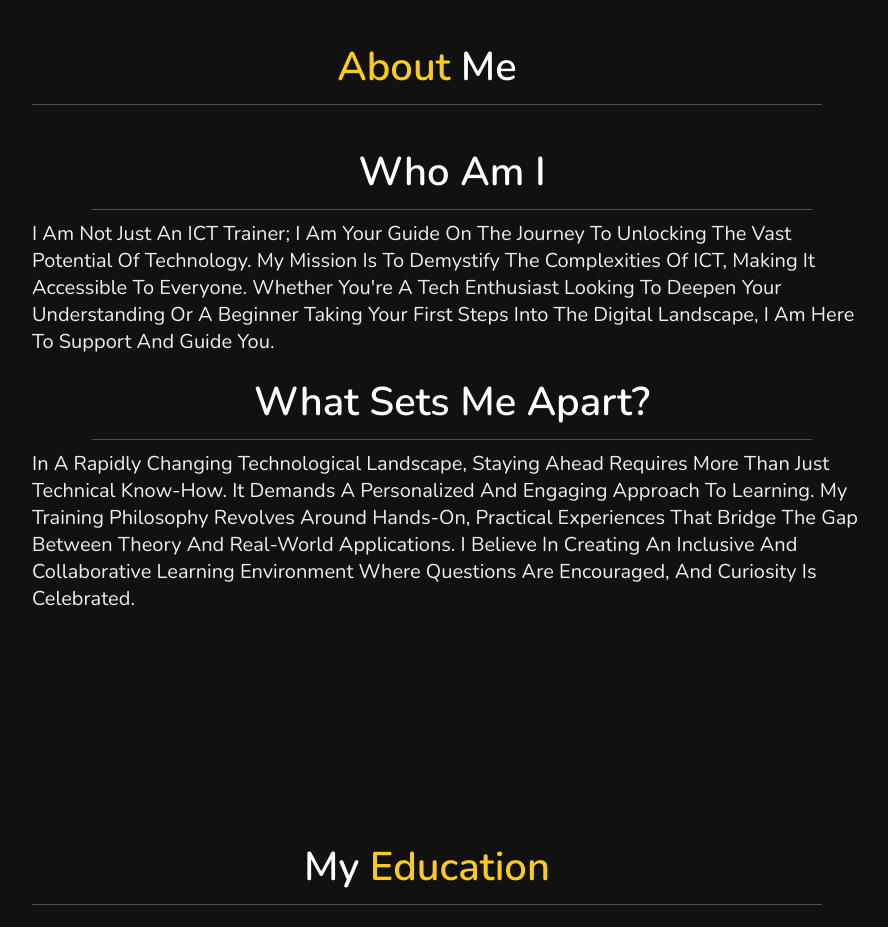
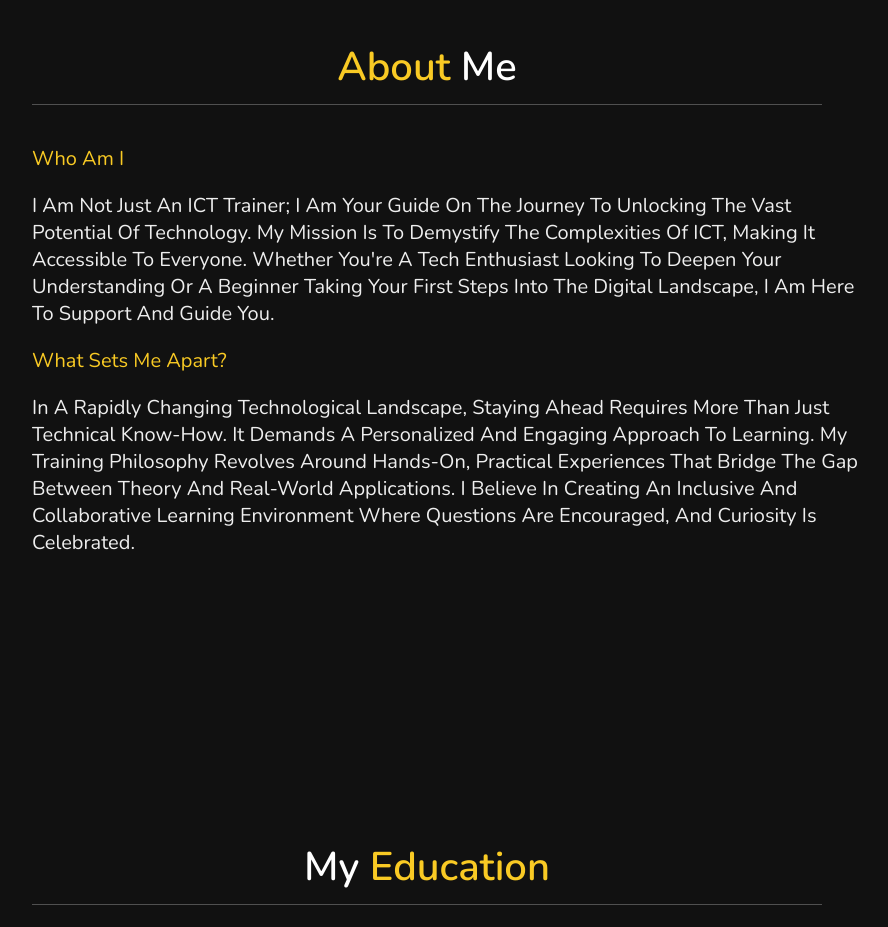
Before and after one commit to Ugyen-Rinzin/resume, a plain HTML site: page index.html in a window 1280 px wide. Shown: the part 780-1707 px from the top of the page, without its empty margins (388-1276 px from the left). Drawn offline with nearby package versions, Linux system fonts and the light colour scheme.

Commit message:
Update index.html

```diff
--- a/index.html
+++ b/index.html
@@ -73,12 +73,12 @@
 
         <div class="row">
             <div class="info home">
-                <h2 class="heading">Who am I </h2>
+                <h3>Who am I </h3>
                 <p>
                     I am not just an ICT trainer; I am your guide on the journey to unlocking the vast potential of technology. My mission is to demystify the complexities of ICT, making it accessible to everyone. Whether you're a tech enthusiast looking to deepen your understanding or a
                     beginner taking your first steps into the digital landscape, I am here to support and guide you.
                 </p>
-                <h2 class="heading">What Sets Me Apart? </h2>
+                <h3>What Sets Me Apart? </h3>
                 <p>
                     In a rapidly changing technological landscape, staying ahead requires more than just technical
                     know-how. It demands a personalized and engaging approach to learning. My training philosophy
```
